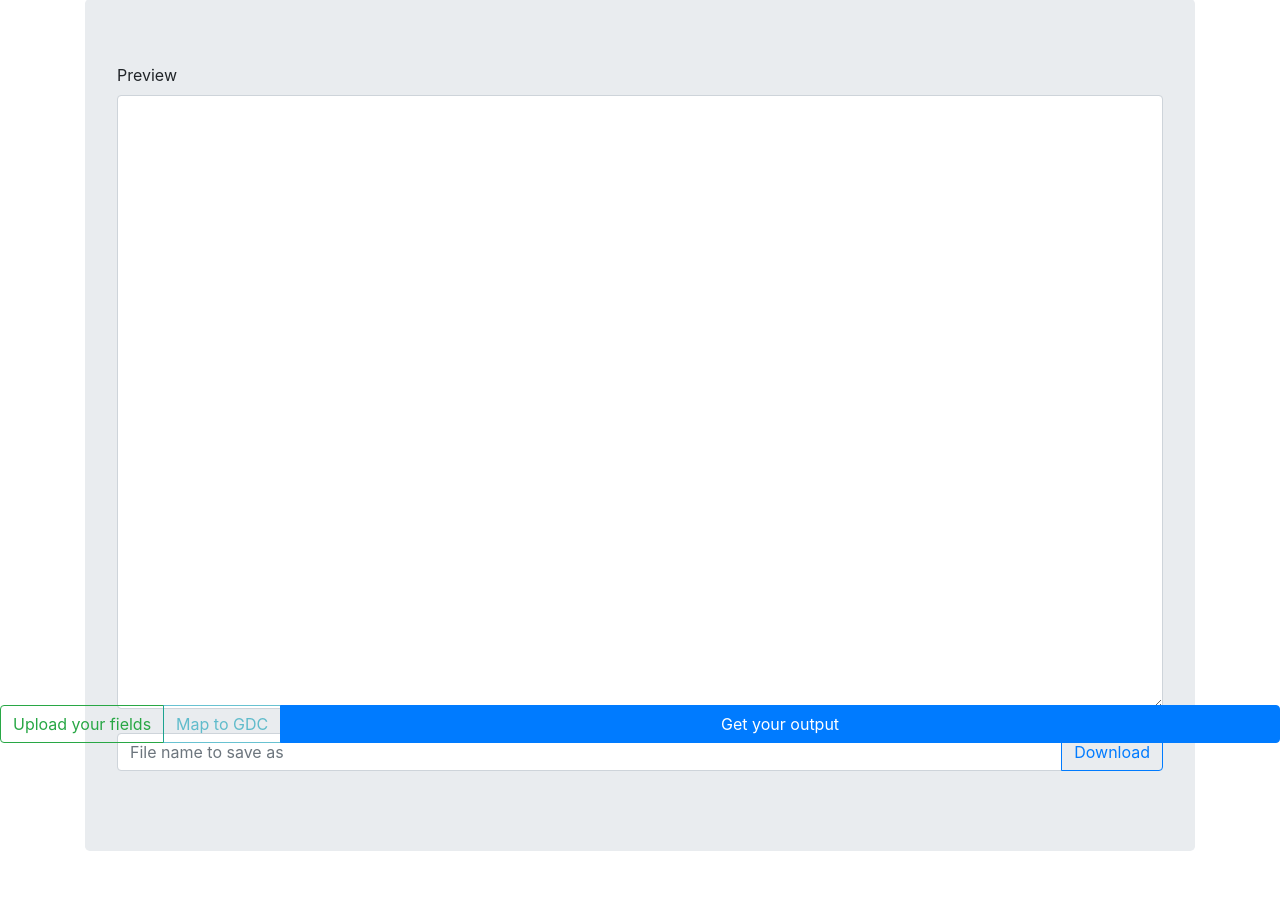
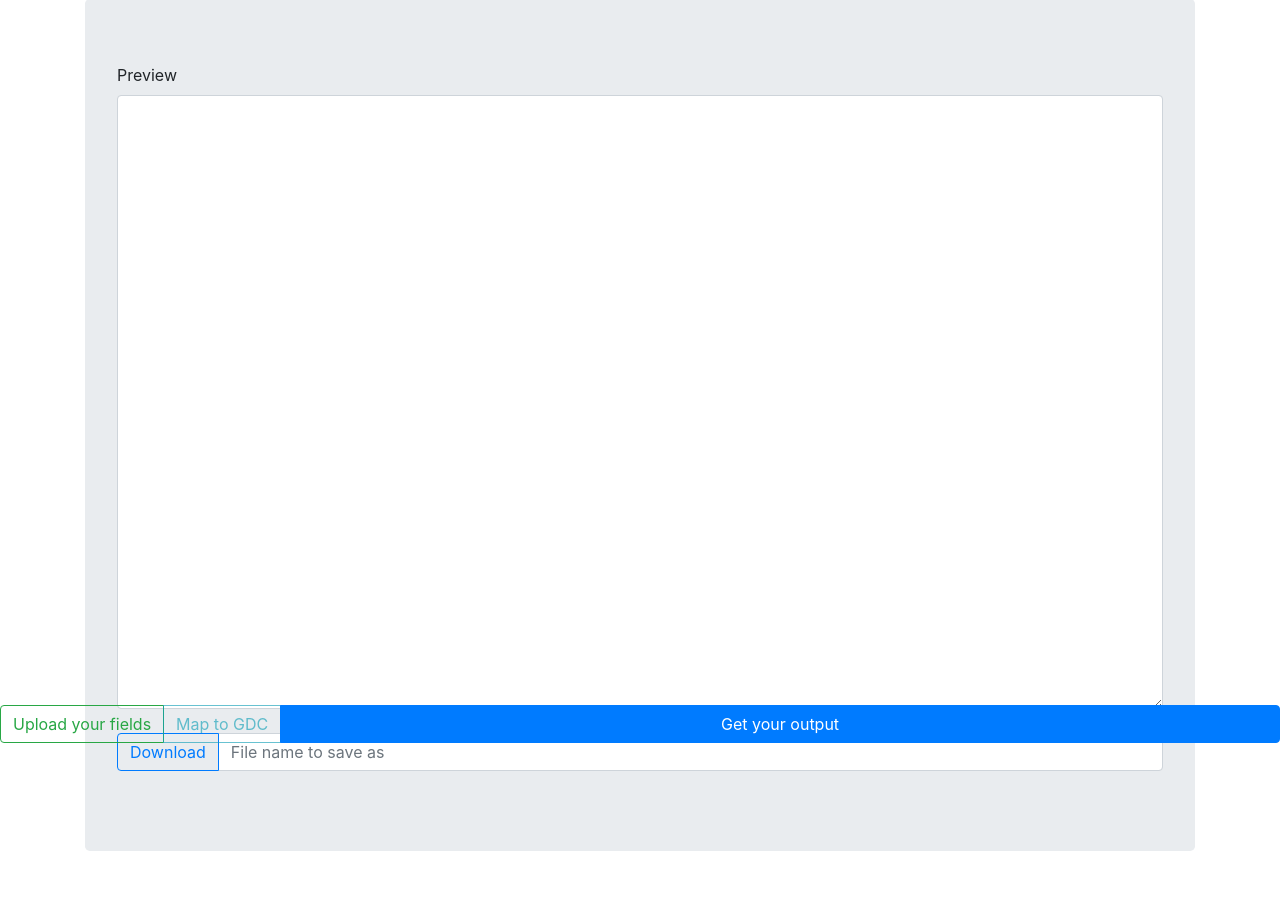
Before and after one commit to NCI-GDC/gdc_submitter_translation_ui, a Flask app: page /output in a window 1280 px wide. Shown: the part 57-964 px from the top of the page. Run offline with Flask 2, Linux system fonts and the light colour scheme; some libraries are stand-ins or nearby versions.

Commit message:
chore(style): change button to left

```diff
--- a/templates/output.html
+++ b/templates/output.html
@@ -7,10 +7,10 @@
     <textarea id="inputTextToSave" class="form-control" rows="25">{{ data }}</textarea>
     <br>
     <div class="input-group mb-3">
-      <input id="inputFileNameToSaveAs" type="text" class="form-control" placeholder="File name to save as" aria-label="File name to save as" aria-describedby="basic-addon2">
-      <div class="input-group-append">
+      <div class="input-group-prepend">
         <button onclick="saveTextAsFile()" class="btn btn-outline-primary" type="button">Download</button>
       </div>
+      <input id="inputFileNameToSaveAs" type="text" class="form-control" placeholder="File name to save as" aria-label="File name to save as" aria-describedby="basic-addon2">
     </div>
   </div>
 </div>
```
